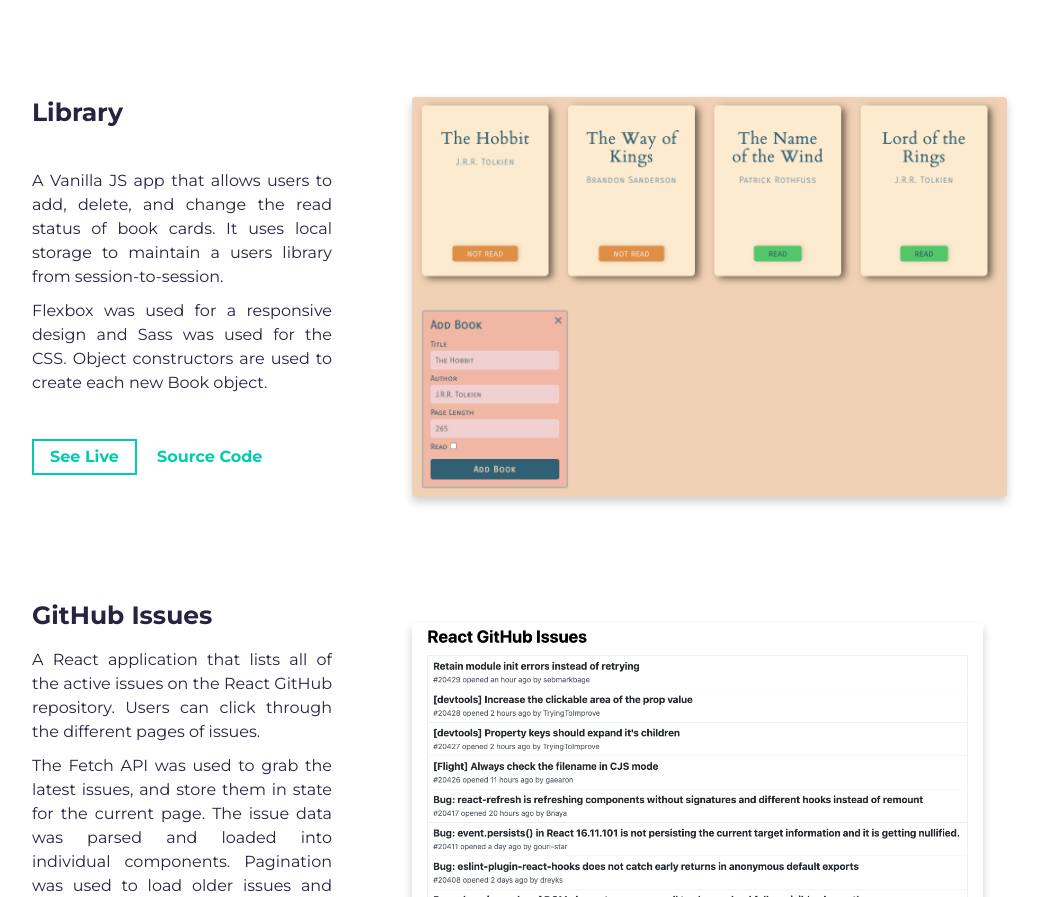
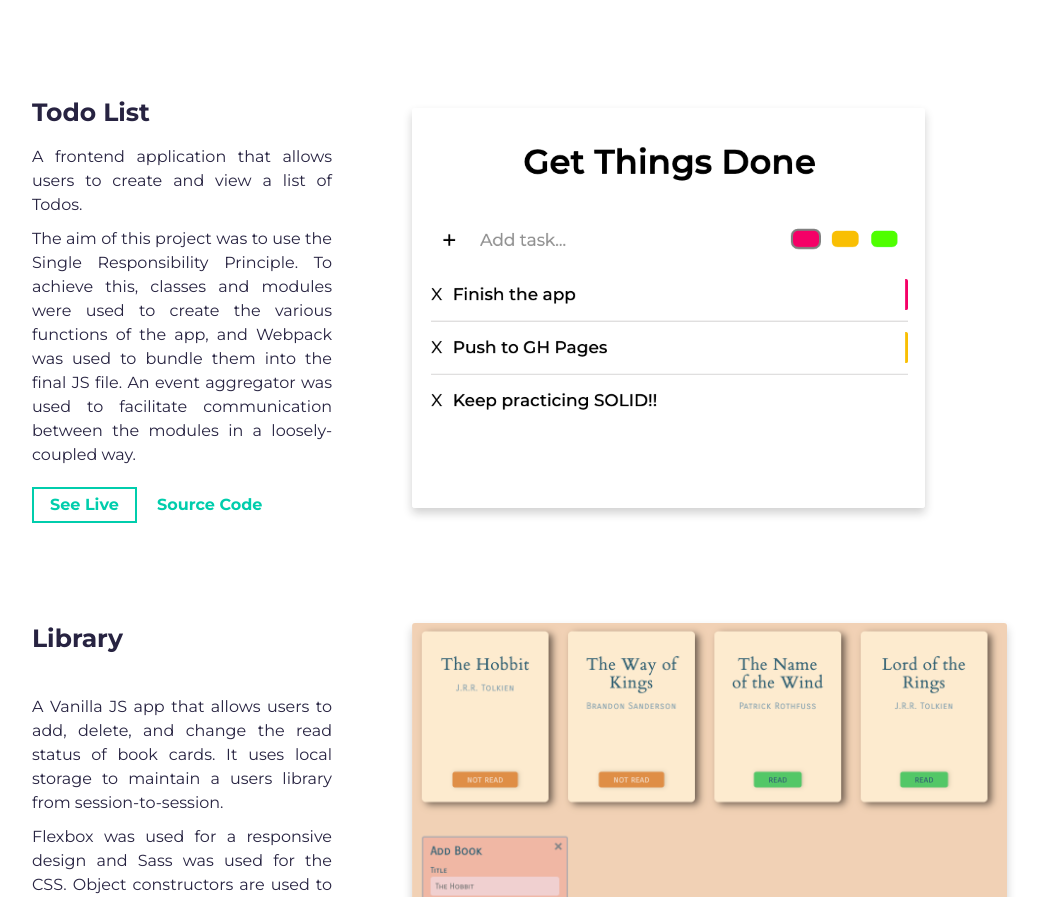
Before and after one commit to shanesc/portfolio, a website: page index.html in a window 1280 px wide. Shown: the part 2267-3164 px from the top of the page, without its empty margins (38-1079 px from the left). Drawn offline with nearby package versions, Linux system fonts and the light colour scheme.

Commit message:
feat: add Todo List project

```diff
--- a/index.html
+++ b/index.html
@@ -105,6 +105,48 @@
               <img
                 src="images/yelp-clone-project.png"
                 alt="Yelp Clone project screenshot"
+                class="projects__image u-shift-up"
+              />
+            </a>
+          </div>
+        </div>
+        <div class="projects__project">
+          <h3 class="projects__title">Todo List</h3>
+          <div class="projects__details">
+            <p>
+              A frontend application that allows users to create and
+              view a list of Todos.
+            </p>
+            <p>
+              The aim of this project was to use the Single
+              Responsibility Principle. To achieve this, classes and
+              modules were used to create the various functions of the
+              app, and Webpack was used to bundle them into the final
+              JS file. An event aggregator was used to facilitate
+              communication between the modules in a loosely-coupled
+              way.
+            </p>
+          </div>
+          <div class="projects__btns">
+            <a
+              href="https://shanesc.github.io/top-todo-list/"
+              class="btn btn--green"
+              >See Live</a
+            >
+            <a
+              href="https://github.com/shanesc/top-todo-list"
+              class="btn btn--green btn--no-border u-shift-right"
+              >Source Code</a
+            >
+          </div>
+          <div class="projects__demo">
+            <a
+              href="https://shanesc.github.io/top-todo-list/"
+              target="_blank"
+            >
+              <img
+                src="images/todo-list-project.png"
+                alt="Todo List project screenshot"
                 class="projects__image u-shift-up"
               />
             </a>
```
Also changed, not shown: images/todo-list-project.png (added).
